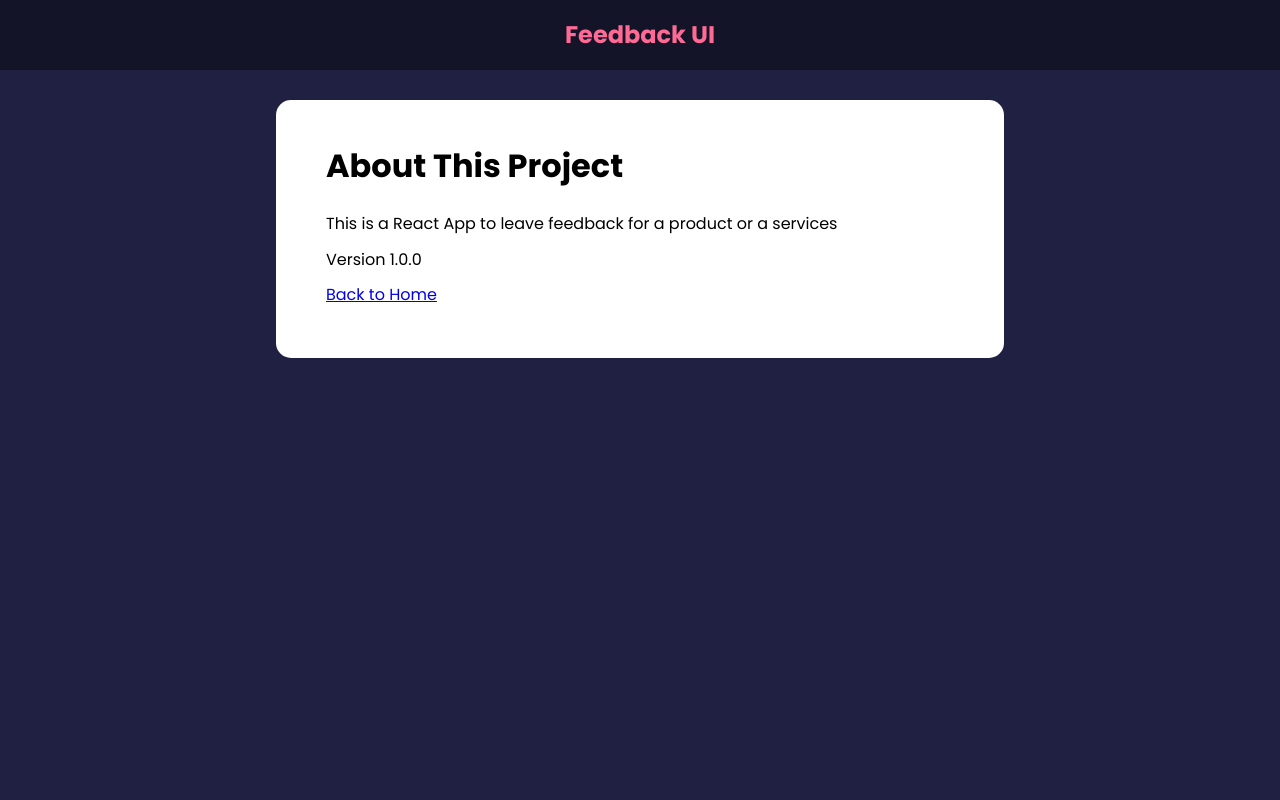
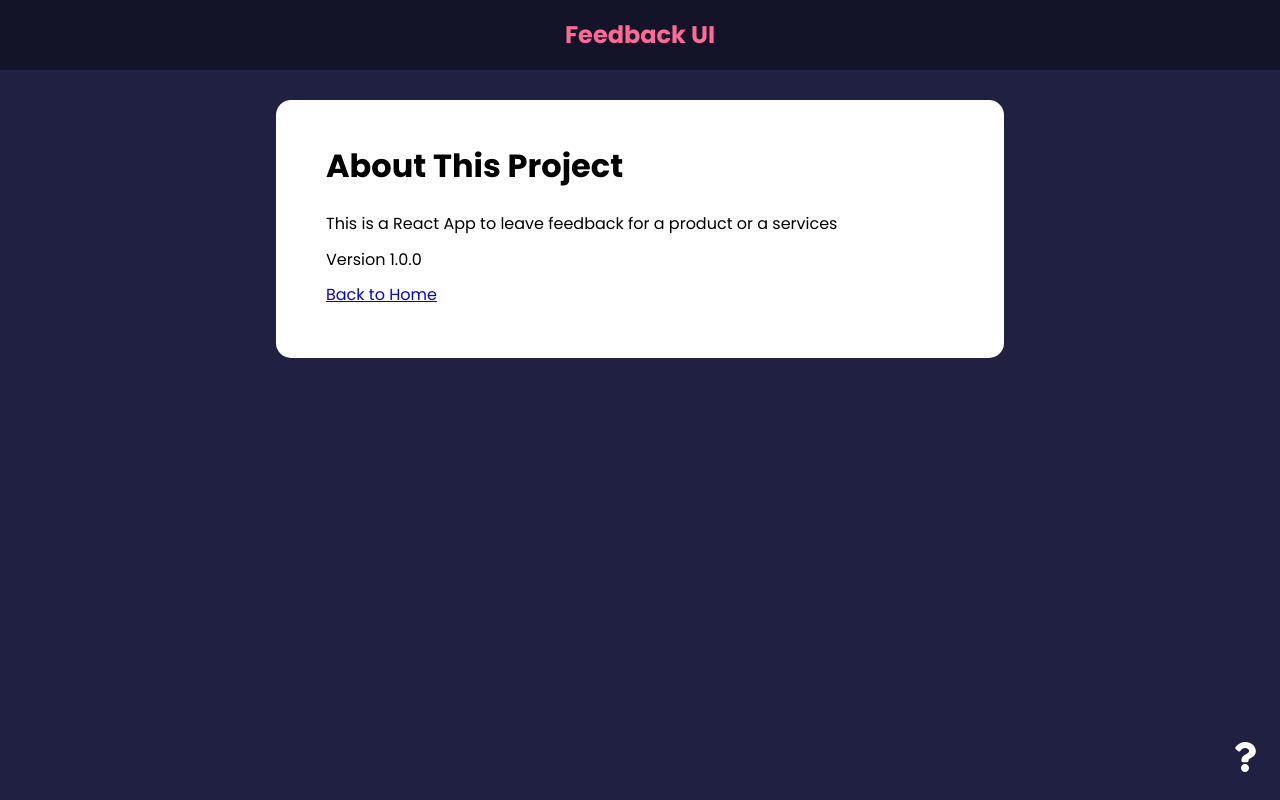
Before and after one commit to muhkyle17/feedback-app, a React (Create React App) app: page /about in a window 1280 px wide. Built offline with nearby package versions, Linux system fonts and the light colour scheme.

Commit message:
Create links that lead to about page back to home page

```diff
--- a/src/App.js
+++ b/src/App.js
@@ -6,6 +6,7 @@
 import FeedbackList from './components/FeedbackList'
 import FeedbackData from './data/FeedbackData'
 import FeedbackForm from './components/FeedbackForm'
+import AboutIconLink from './components/shared/AboutIconLink'
 import AboutPage from './pages/AboutPage'
 
 function App() {
@@ -45,7 +46,7 @@
           <Route path='/about' element={<AboutPage />} />
         </Routes>
 
-        {/* <AboutIconLink /> */}
+        <AboutIconLink />
       </div>
     </Router>
   )
--- /dev/null
+++ b/src/components/shared/AboutIconLink.jsx
@@ -0,0 +1,14 @@
+import { FaQuestion } from 'react-icons/fa'
+import { Link } from 'react-router-dom'
+
+function AboutIconLink() {
+  return (
+    <div className='about-link'>
+      <Link to='/about'>
+        <FaQuestion size={30} />
+      </Link>
+    </div>
+  )
+}
+
+export default AboutIconLink
--- a/src/pages/AboutPage.jsx
+++ b/src/pages/AboutPage.jsx
@@ -1,4 +1,5 @@
 import Card from '../components/shared/Card'
+import { Link } from 'react-router-dom'
 
 function AboutPage() {
   return (
@@ -9,7 +10,7 @@
         <p>Version 1.0.0</p>
 
         <p>
-          <a href='/'>Back to Home</a>
+          <Link to='/'>Back to Home</Link>
         </p>
       </div>
     </Card>
```
